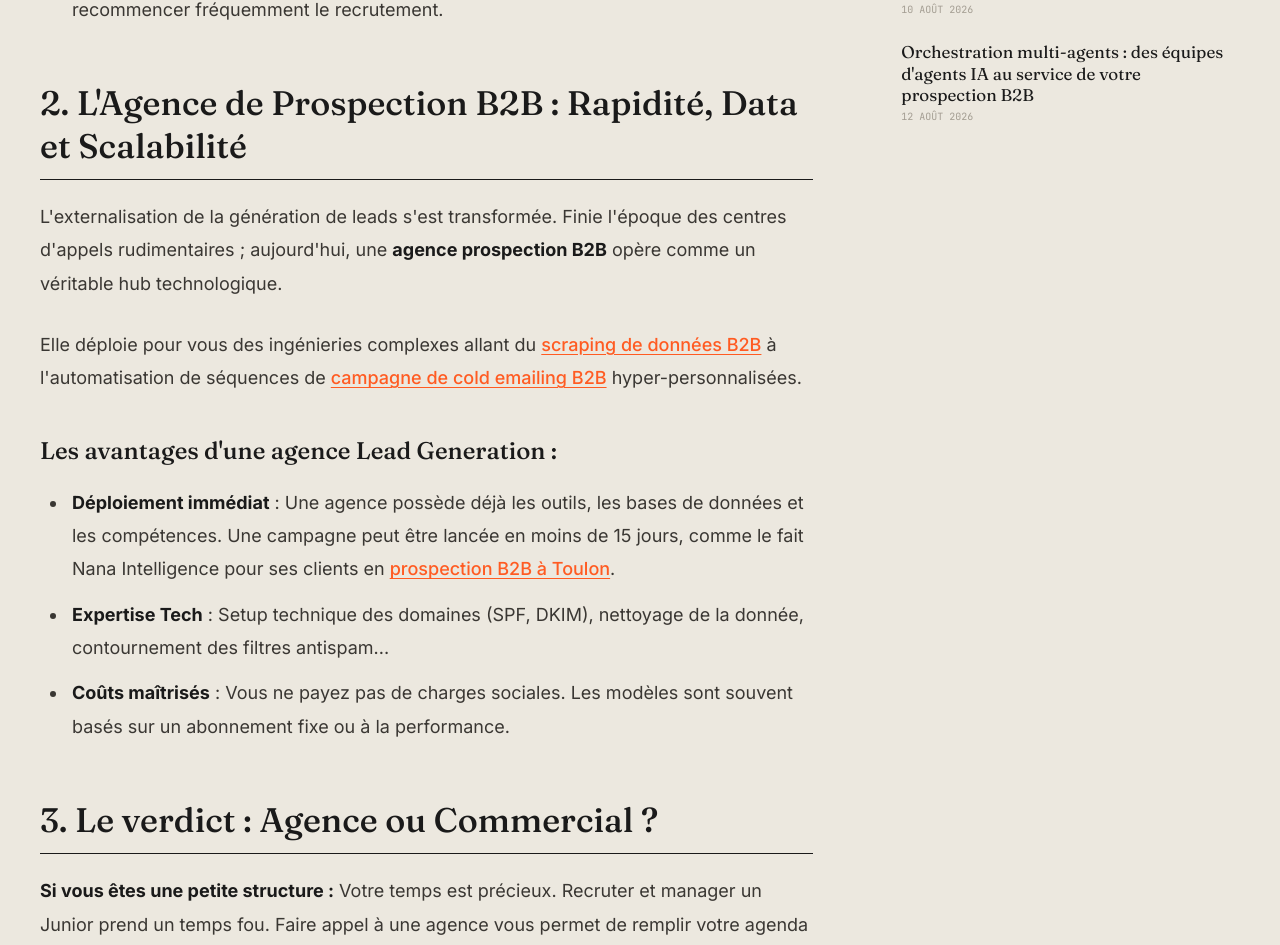
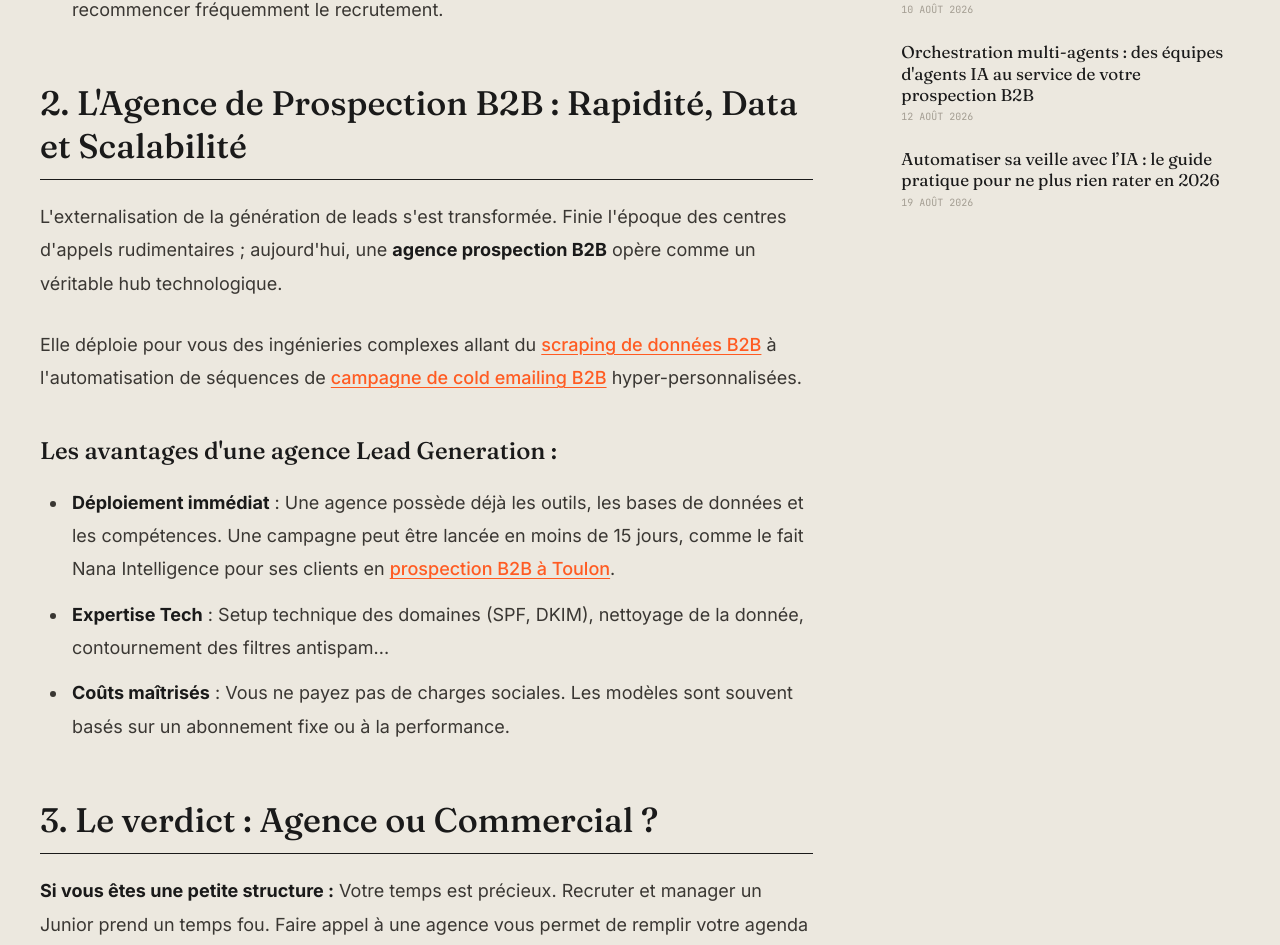
Before and after one commit to Jimmyjoe13/Nana-intelligence, a Next.js app: page /blog/1 in a window 1280 px wide. Shown: the part 2610-3555 px from the top of the page. Built offline with nearby package versions, Linux system fonts and the light colour scheme; no server answers.

Commit message:
feat(seo): article — Automatiser sa veille avec l’IA : le guide pratique pour ne plus rien rater en 2026 (#53)
Co-authored-by: Nana Intelligence Agents <agents@nana-intelligence.fr>

```diff
--- a/src/mocks/blog.ts
+++ b/src/mocks/blog.ts
@@ -1108,6 +1108,78 @@ export const blogPosts = [
 
 <p>Prêt à passer de l'agent unique à l'équipe d'agents ? Profitez d'un <strong>audit gratuit</strong> ou d'un <strong>appel découverte</strong> pour voir comment l'orchestration multi-agents peut remplir votre pipeline.</p>
     `
+  },
+  {
+    id: 17,
+    title: "Automatiser sa veille avec l’IA : le guide pratique pour ne plus rien rater en 2026",
+    excerpt: "Vous perdez des heures chaque semaine à fouiller des dizaines de sites pour rester informé ? Voici comment construire un système de veille automatisée par l’IA en 3 étapes concrètes.",
+    category: "IA / AUTOMATISATION",
+    date: "19 Août 2026",
+    readTime: "5 MIN",
+    image: "https://images.unsplash.com/photo-1543286386-2e659306cd6c?q=80&w=800&auto=format&fit=crop",
+    structuredInternalLinks: [
+      { "@type": "WebPage", "url": "/services/scraping-b2b", "name": "scraping B2B" },
+      { "@type": "WebPage", "url": "/services/automatisation-sales", "name": "automatisation de vos workflows commerciaux" },
+      { "@type": "WebPage", "url": "/contact", "name": "Contactez-nous pour un audit gratuit" },
+    ],
+    content: `
+<h2>Pourquoi votre veille manuelle vous fait perdre des opportunités</h2>
+<p>Vous passiez déjà deux heures par semaine à parcourir des newsletters, des articles et des réseaux sociaux pour rester à la page. En 2026, c’est littéralement du temps que vos concurrents utilisent pour closer des deals. La veille manuelle ne scale pas : plus vous grossissez, plus l’information.explose, et moins vous avez de chances de tout capter. Résultat ? Vous arrivez en réunion avec des informations déjà périmées, ou pire, vous découvrez une tendance quand elle est déjà mainstream.</p>
+<p>La bonne nouvelle : l’intelligence artificielle a rendu accessible un système de veille automatisée qui travaillait 24/7 pour vous. Nous avons mis en place cette architecture pour des dizaines de dirigeants de PME B2B, et le résultat est toujours le même : <strong>90% de temps gagné, zéro information manquée</strong>. Voici exactement comment reproduire ça.</p>
+
+<h2>L’architecture en 3 étapes d’une veille automatisée par l’IA</h2>
+<p>Un système de veille IA efficace repose sur trois briques modulaires que n’importe quel dirigeant peut assembler sans compétences techniques poussées. Chaque brique a un rôle précis, et c’est leur enchaînement automatique qui fait toute la différence.</p>
+
+<h2>Étape 1 — La collecte automatique de vos sources</h2>
+<p>Tout commence par la collecte de données brutes. L’objectif : capter automatiquement tout ce qui se publie autour de vos mots-clés stratégiques, vos concurrents et votre secteur. Concrètement, ça veut dire :</p>
+<ul>
+<li><strong>Flux RSS ciblés</strong> : configurez des flux sur les blogs de vos concurrents, les sites spécialisés de votre industrie et les rubriques presse pertinentes. Un seul outil comme Feedly ou Inoreader centralise tout.</li>
+<li><strong>Alertes de mots-clés</strong> : Google Alerts reste utile, mais pour aller plus loin, des plateformes comme Perplexity ou Phantombuster surveillent les réseaux sociaux et les forums en temps réel.</li>
+<li><strong>Scraping planifié</strong> : pour les sites sans flux RSS, un <a href="/services/scraping-b2b">scraping B2B</a> automatisé extrait les nouvelles pages selon un calendrier défini. C’est exactement ce qu’on déploie chez Nana Intelligence pour nos clients.</li>
+</ul>
+<p>L’astuce : ne collectez PAS tout. Définissez 5 à 10 mots-clés hyper-ciblés (nom de concurrent, technologie, réglementation) plutôt que 50 termes vagues. La précision bat toujours le volume en veille.</p>
+
+<h2>Étape 2 — L’analyse et la synthèse par l’IA</h2>
+<p>C’est ici que la magie opère. Les centaines d’articles et de posts collectés sont envoyés à un modèle de langage (Claude, Mistral AI ou GPT) qui effectue trois opérations :</p>
+<ul>
+<li><strong>Filtrage du bruit</strong> : suppression automatique des contenus hors-sujet, des doublons et des articles sans valeur ajoutée pour votre activité.</li>
+<li><strong>Catégorisation intelligente</strong> : chaque信息 pertinente est classée par thème (tendance produit, mouvement concurrentiel, évolutions réglementaires, opportunités marché).</li>
+<li><strong>Synthèse en 3 bullet points</strong> : pour chaque information clé, l’IA génère un résumé actionnable en une phrase. Pas de pavés de 500 mots à lire — juste l’essentiel.</li>
+</ul>
+<p>Le choix du modèle compte. Mistral AI excelle en français et en analyse de données structurées. Claude est plus performant sur les synthèses longues. Pour une veille B2B francophone, Mistral est souvent le meilleur rapport qualité/prix.</p>
+
+<h2>Étape 3 — La diffusion automatique vers vos canaux</h2>
+<p>Un rapport de veille qui reste dans un outil ne sert à rien. La dernière brique connecte votre analyse à vos canaux de diffusion :</p>
+<ul>
+<li><strong>Slack ou Microsoft Teams</strong> : création d’un canal #veille-ia où le résumé quotidien arrive automatiquement. Votre équipe commerciale lit ça en 2 minutes le matin.</li>
+<li><strong>E-mail digest</strong> : un résumé hebdomadaire envoyé aux décideurs qui n’ont pas le temps de suivre en temps réel.</li>
+<li><strong>WordPress ou CMS</strong> : publication automatique de bilans sectoriels sur votre blog, pour booster votre <a href="/services/automatisation-sales">automatisation de vos workflows commerciaux</a> et votre SEO simultanément.</li>
+</ul>
+<p>L’outil d’orchestration est le glue qui relie tout ça. Make.com offre 1000+ intégrations pour des workflows visuels. n8n, en open source, est idéal si vous voulez un contrôle total et un hébergement sur-mesure.</p>
+
+<h2>Comparatif rapide des outils pour votre veille IA</h2>
+<p>Voici les combinaisons qui fonctionnent le mieux en 2026 selon le profil de votre entreprise :</p>
+<ul>
+<li><strong>PME agile (5-20 salariés)</strong> : Make.com + Mistral AI + canal Slack. Budget : 30-50€/mois. Setup en 2 heures.</li>
+<li><strong>ETI structurée (20-100 salariés)</strong> : n8n auto-hébergé + Claude + digest e-mail. Budget : 100-200€/mois. Plus de flexibilité, données hébergées en France.</li>
+<li><strong>Agence / multi-clients</strong> : Gumloop ou n8n avec paramètres multiples + API Mistral. Un seul dashboard pour piloter la veille de 10+ marques.</li>
+</ul>
+<p>Le point commun : zéro compétence en développement requise. Ces outils sont pensés pour des dirigeants, pas pour des ingénieurs.</p>
+
+<h2>Les erreurs qui tuent votre veille automatisée</h2>
+<p>Au fil de nos deployments, on voit toujours les mêmes pièges :</p>
+<ul>
+<li><strong>Trop de sources</strong> : commencer avec 50 flux RSS produit un mur de texte, pas de l’intelligence. Commencez petit, affinez.</li>
+<li><strong>Pas de curation humaine</strong> : l’IA filtre à 95%, mais les 5% restants nécessitent votre regard expert pour décider quoi actionner.</li>
+<li><strong>Oublier le feedback loop</strong> : dites à l’IA ce qui était pertinent ou non. Après 2 semaines d’apprentissage, la qualité de synthèse explose.</li>
+<li><strong>Pas de cadence fixe</strong> : une veille quotidienne bat une veille hebdomadaire. L’information a une durée de vie de 48h en B2B.</li>
+</ul>
+
+<h2>Passez de la veille subie à la veille stratégique</h2>
+<p>Automatiser votre veille avec l’IA n’est pas un gadget technologique — c’est un avantage compétitif mesurable. Nos clients qui ont mis en place ce système rapportent une réduction de 90% du temps passé en veille et, surtout, des décisions commerciales plus rapides basées sur des données fraîches.</p>
+<p>Vous voulez qu’on construise ce système pour votre entreprise ? Chez Nana Intelligence, on conçoit des architectures de veille sur-mesure intégrées à votre <a href="/services/automatisation-sales">workflow commercial complet</a>.</p>
+<p><strong><a href="/contact">Contactez-nous pour un audit gratuit</a></strong> — on analyse vos sources actuelles et on vous propose un plan d’automatisation adapté à votre secteur en 30 minutes.</p>
+    `
   }
 ];
 
```
